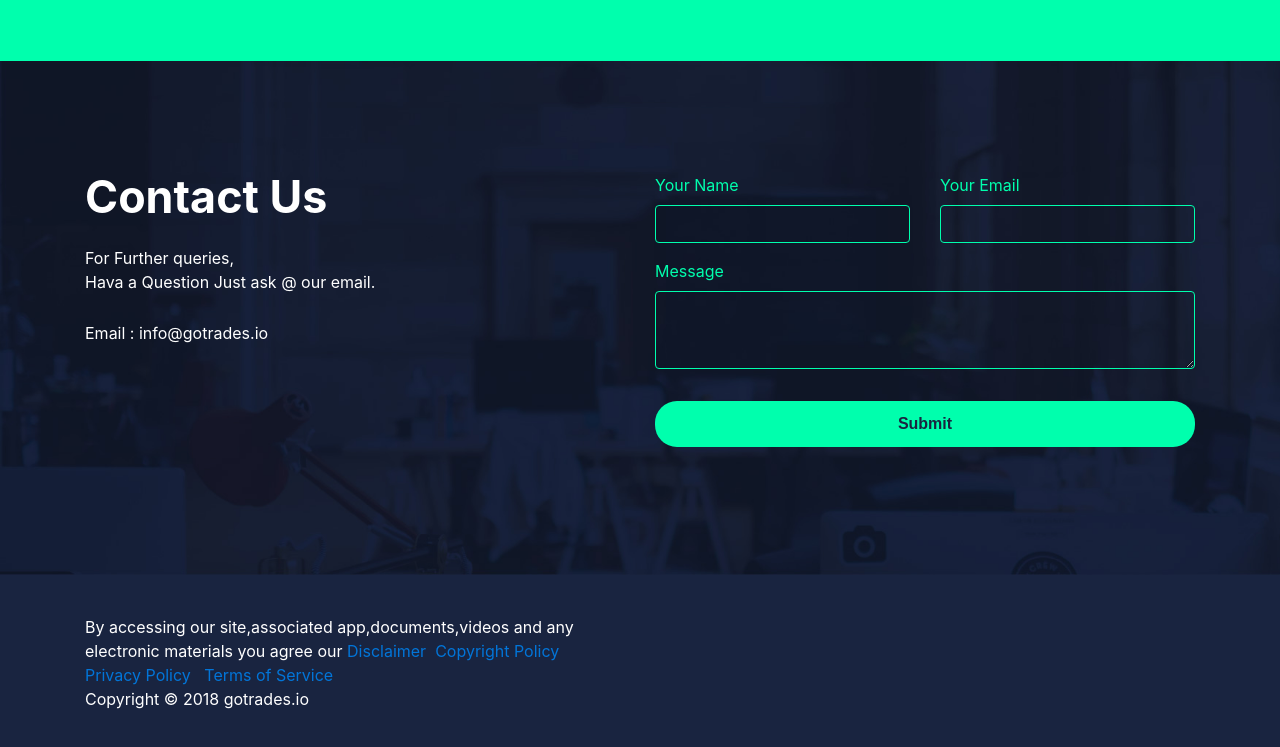
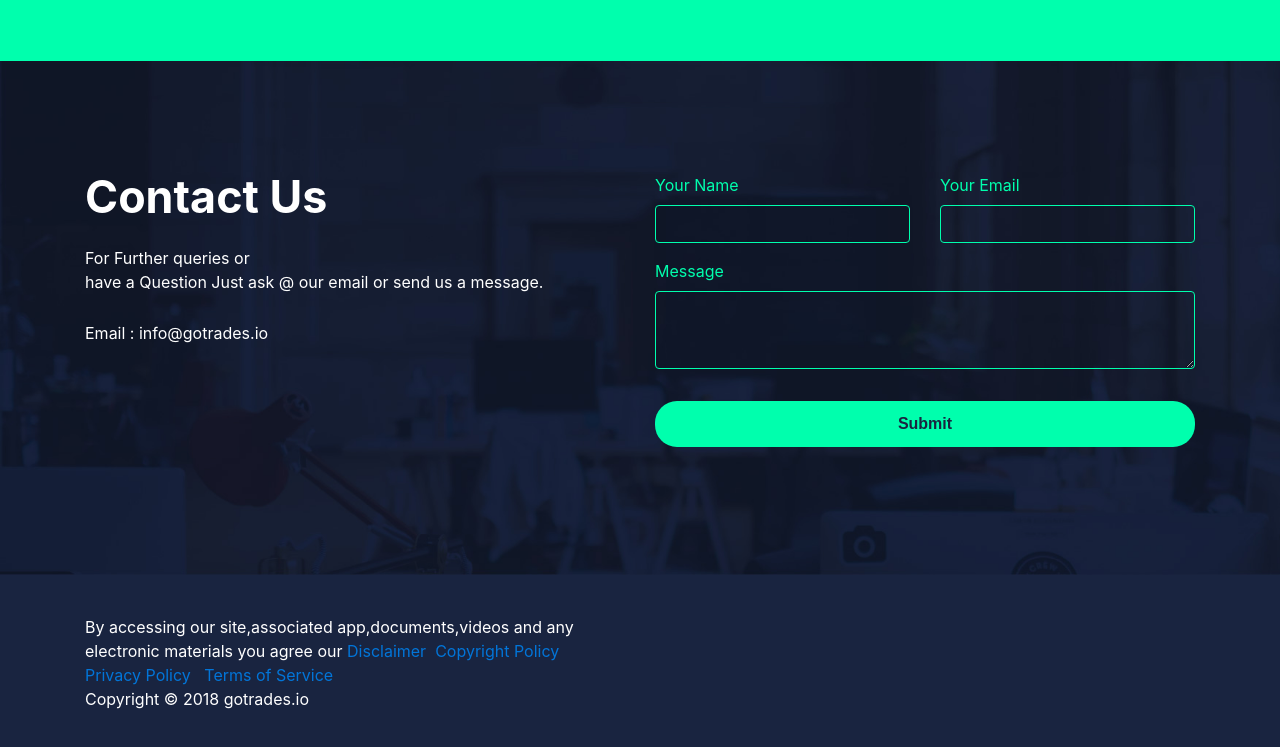
Before and after one commit to RajDkJangam/theAtlas, a plain HTML site: page index.html in a window 1280 px wide. Shown: the part 2098-2845 px from the top of the page. Drawn offline with Linux system fonts and the light colour scheme.

Commit message:
changed contact section

```diff
--- a/index.html
+++ b/index.html
@@ -176,8 +176,8 @@
                 <div class="col-md-6 text-white">
                     <h2 class="font-weight-bold">Contact Us</h2>
                     <p class="my-4">
-                       For Further queries,
-                        <br> Hava a Question Just ask @ our email.
+                       For Further queries or
+                        <br> have a Question Just ask @ our email or send us a message.
                     </p>
                     <ul class="list-unstyled">
                         <li>Email : info@gotrades.io</li>
```
